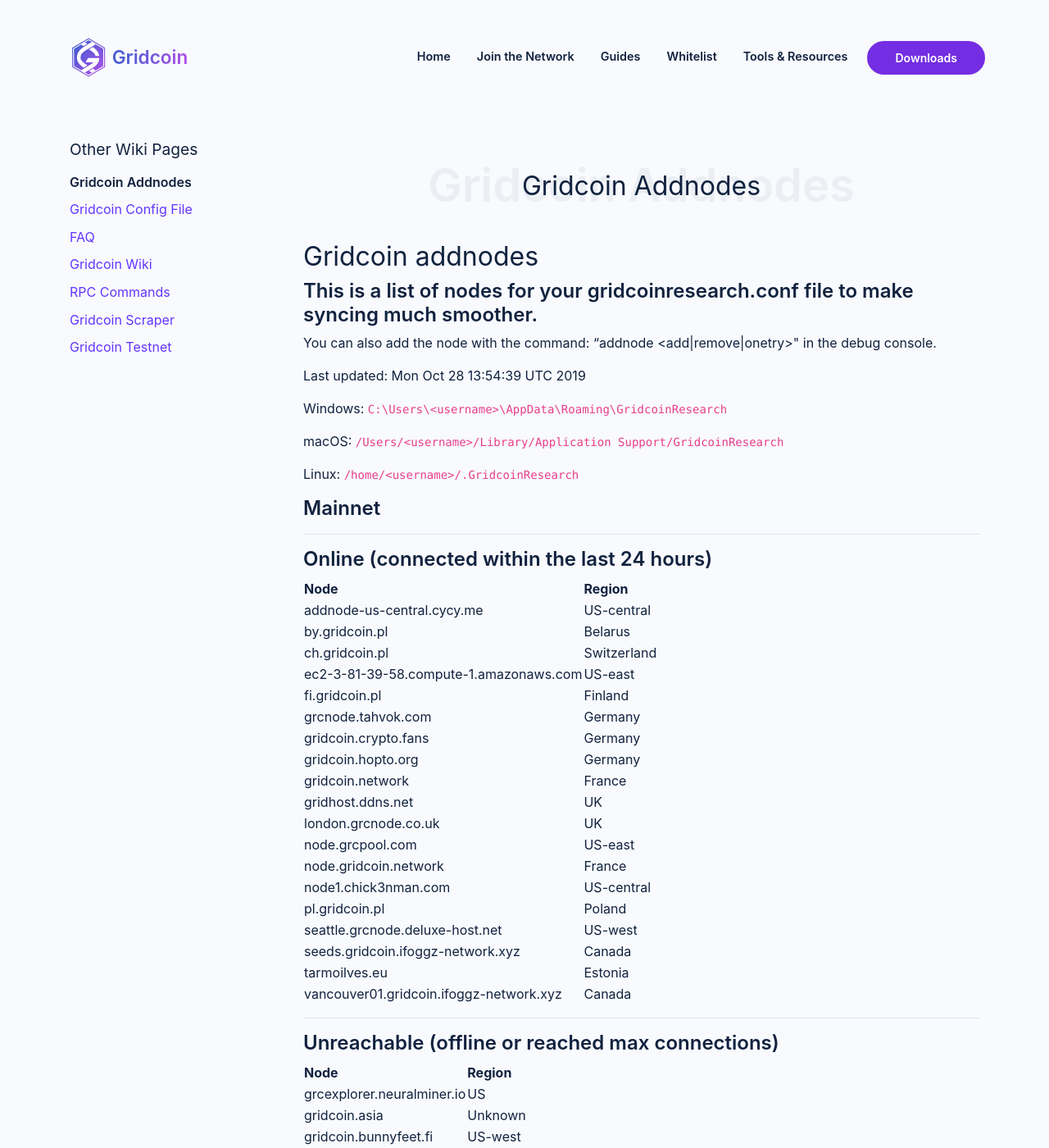
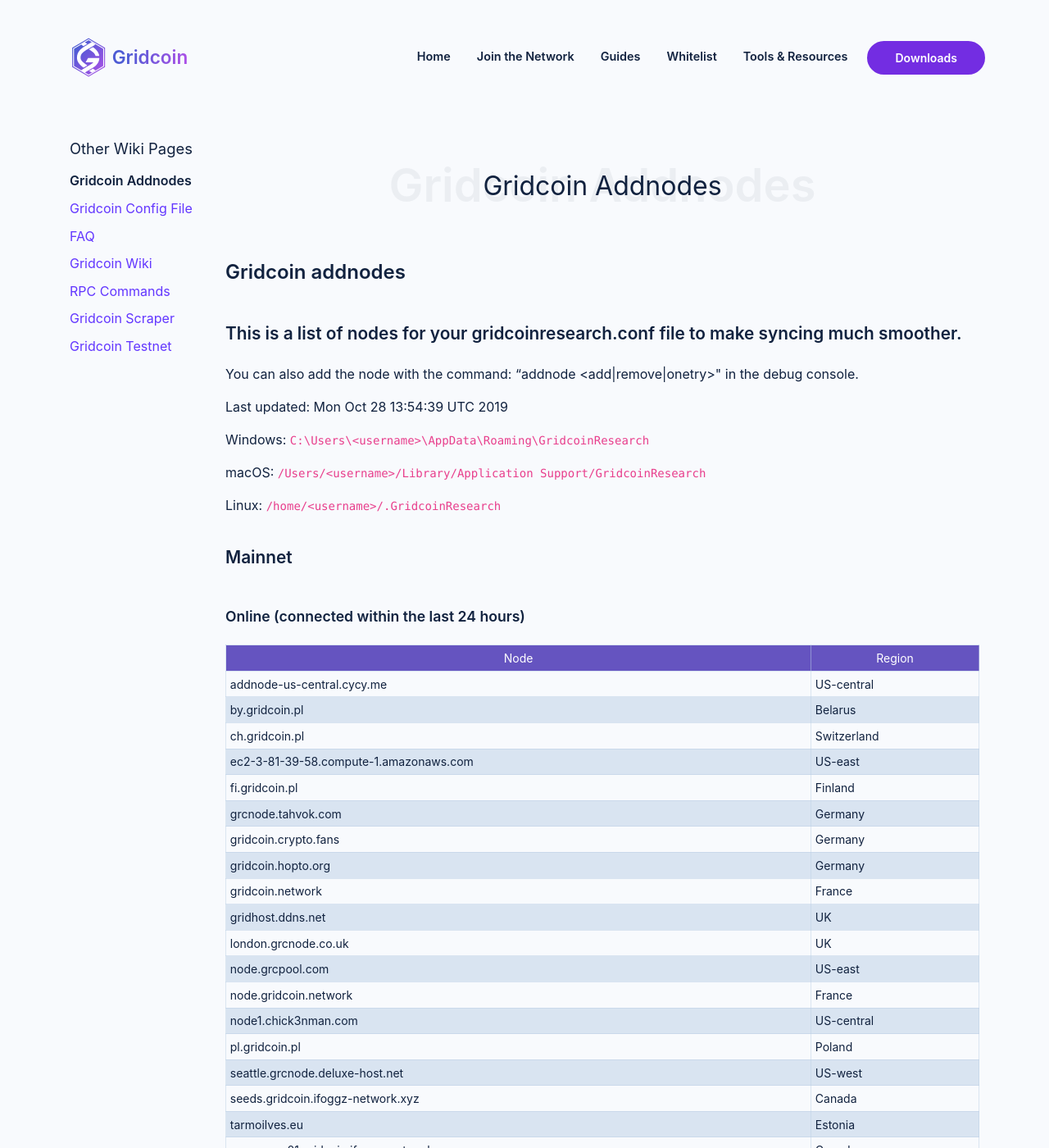
Before and after one commit to gridcoin-community/Gridcoin-World-Site, a Jekyll site: the page built from wiki/addnodes.md, in a window 1280 px wide and 1400 px high. Shown: the whole window at 82% size. Built offline with Jekyll 4.4.1, drawn with Linux system fonts in a browser that asks for light colours.

Commit message:
fix: fix tables layouts, fix headers

```diff
--- a/_layouts/wiki.html
+++ b/_layouts/wiki.html
@@ -7,7 +7,7 @@
           <section class="grc-bgcolor">
             <div class="min-h-80 docs-container container">
                 <div class="row">
-                    <div class="col-xl-3">
+                    <div class="col-xl-2">
                         <div class="docs-menu">
                             <summary>Other Wiki Pages</summary>
                             <nav>
@@ -29,12 +29,14 @@
                             </nav>
                           </div>
                     </div>
-                    <div class="col-xl-9">
+                    <div class="col-xl-10">
                       <h1 class="echo-header">
                         <span class="echo" aria-hidden="true">{{ title }}</span>
                         {{ title }}
                       </h1>
-                      {{ content  }}
+                      <section class="docs-article">
+                        {{ content  }}
+                      </section>
                     </div>
                 </div>
             </div>
--- a/assets/css/gridcoin.css
+++ b/assets/css/gridcoin.css
@@ -1007,20 +1007,42 @@
 /**
 * Wiki
 */
- .docs-container h2 {
-  font-size: 2rem;
+.docs-container .docs-article h4,
+.docs-container .docs-article h3,
+.docs-container .docs-article h2,
+.docs-container .docs-article h1 {
+  font-size: 1.5rem;
   font-weight: normal;
+  padding: 1.5rem 0;
+  margin: 0;
+  font-weight: 600;
 }
 
-.docs-container h3 {
-  font-size: 1.5rem;
-  font-weight: 600;
+.docs-container .docs-article h3 {
+  font-size: 1.3rem;
+
+}
+.docs-container .docs-article h4 {
+  font-size: 1.1rem;
+}
+
+@media (max-width: 991.98px) {
+  .docs-menu {
+    text-align: center;
+  }
+  .docs-container .docs-article h2 { font-size: 1.15rem; }
+  .docs-container .docs-article h1 { font-size: 1.15rem; }
+  .docs-container .docs-article h3 { font-size: 1.1rem; }
+
+  .docs-container .nav-item {
+    padding: 0;
+  }
 }
 
 .docs-menu > summary {
   list-style: none;
   padding: 0.5rem 0;
-  font-size: 1.2rem;
+  font-size: 1.15rem;
 }
 
 .docs-menu .nav-link {
@@ -1032,15 +1054,35 @@
   font-weight: 600;
 }
 
-@media (max-width: 991.98px) {
-  .docs-menu {
-    text-align: center;
-  }
+.docs-article hr {
+  display: none;
 }
 
-.docs-container pre {
+.docs-article pre {
   border: 1px solid #bbcddb;
   border-radius: 0.5rem;
   background-color: #e9edf1;
   padding: 1rem;
 }
+
+.docs-article table {
+  width: 100%;
+}
+
+.docs-article table td,
+.docs-article table th {
+  border-collapse: collapse;
+  border: 1px solid var(--line-light);
+  padding: 0.3rem;
+  font-size: 0.875rem;
+}
+
+.docs-article table th {
+  background-color: #6554c0;
+  font-weight: normal;
+  color: #FFFFFF;
+  text-align: center;
+}
+.docs-article table tr:nth-child(2n) {
+  background-color: var(--line-light);
+}
```
Lines whose indentation alone changed are shown as unchanged.
